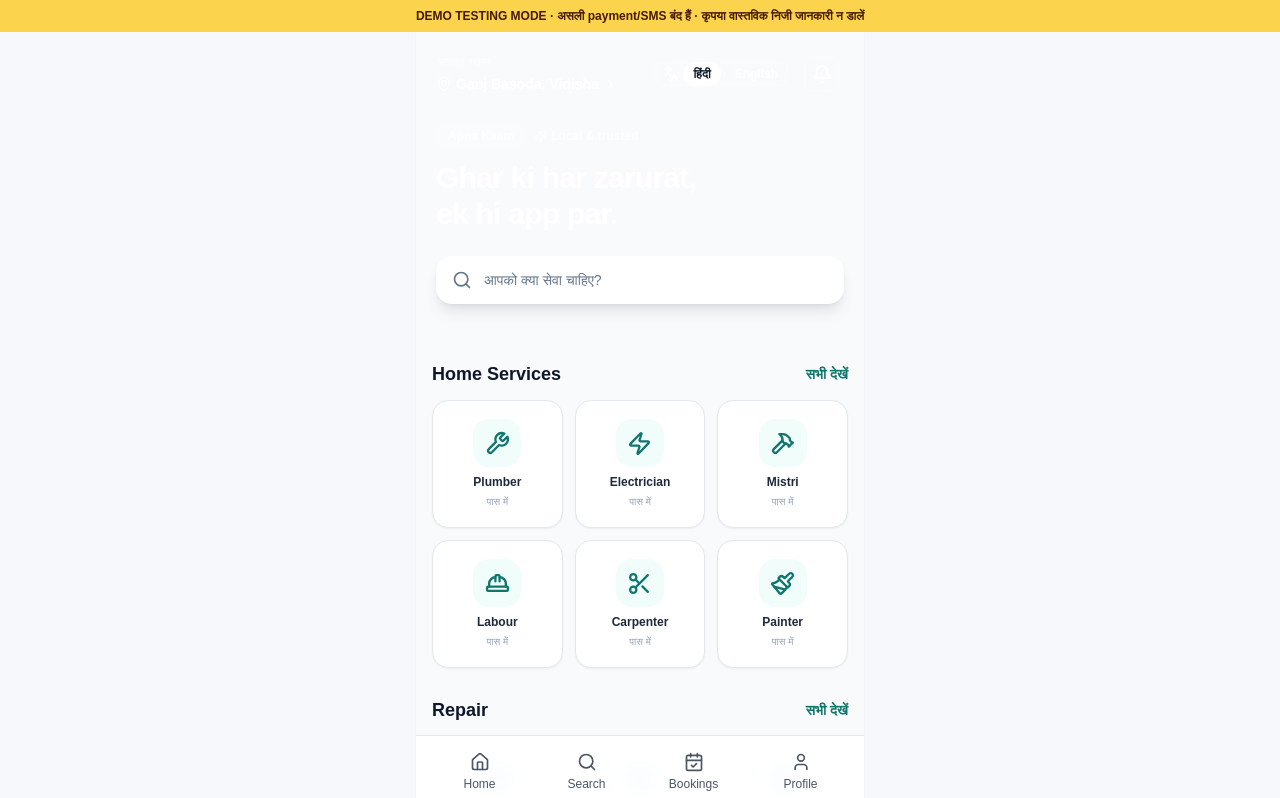
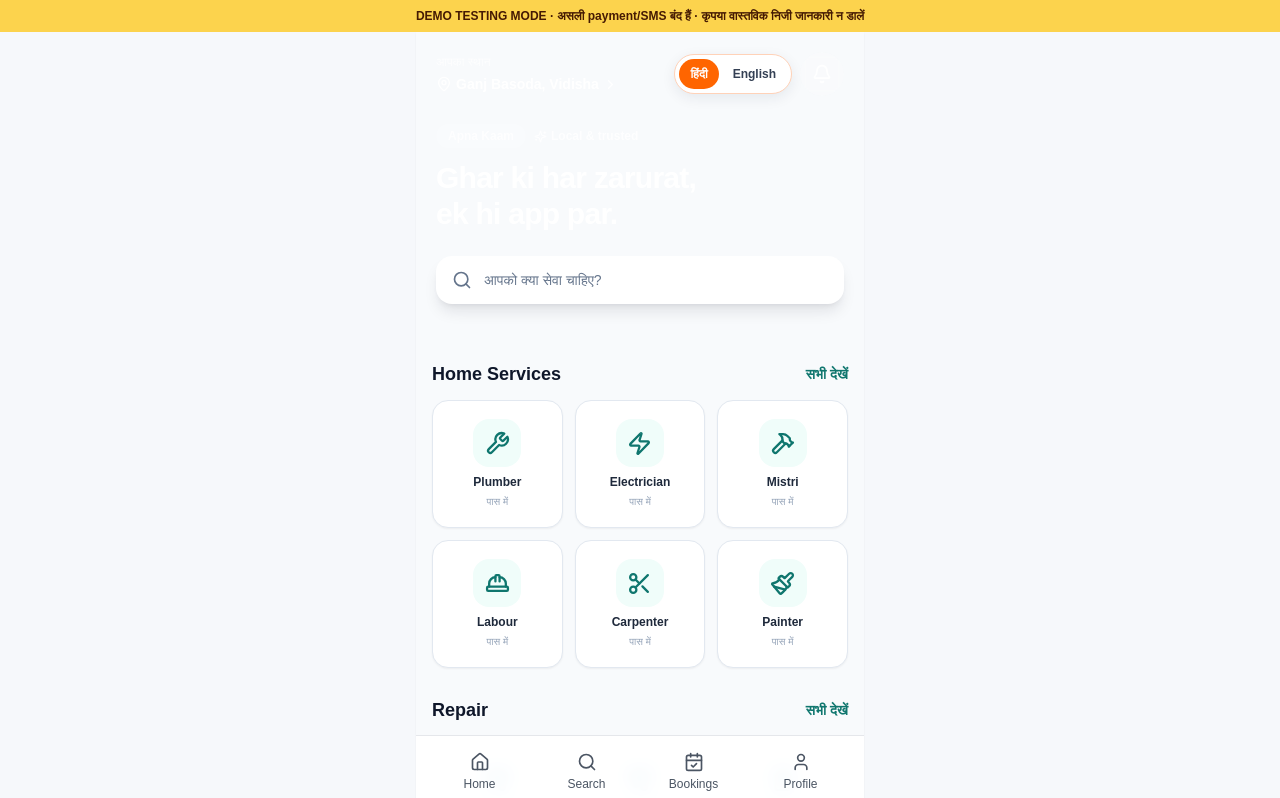
Before and after one commit to kushwahravi2021-dotcom/Apna-Kaam, a Next.js app: page / in a window 1280 px wide. Shown: the top 798 px of the page. Built offline with nearby package versions, Linux system fonts and the light colour scheme.

Commit message:
Style bilingual language toggle to match mockup

```diff
--- a/components/LanguageToggle.tsx
+++ b/components/LanguageToggle.tsx
@@ -1,11 +1,6 @@
 "use client";
-import { Languages } from "lucide-react";
 import { useLanguage } from "@/components/LanguageProvider";
-export default function LanguageToggle(){
- const {language,setLanguage,t}=useLanguage();
- return <div className="flex items-center gap-1 rounded-full bg-white/15 p-1 backdrop-blur-sm" aria-label={t.language}>
-  <Languages size={16} className="ml-2 text-white/80"/>
-  <button type="button" onClick={()=>setLanguage("hi")} className={`rounded-full px-2.5 py-1 text-xs font-bold ${language==="hi"?"bg-white text-slate-900":"text-white/85"}`} aria-pressed={language==="hi"}>{t.hindi}</button>
-  <button type="button" onClick={()=>setLanguage("en")} className={`rounded-full px-2.5 py-1 text-xs font-bold ${language==="en"?"bg-white text-slate-900":"text-white/85"}`} aria-pressed={language==="en"}>{t.english}</button>
- </div>;
+export default function LanguageToggle() {
+ const {language,setLanguage}=useLanguage();
+ return <div className="ak-lang" aria-label="Language"><button type="button" className={language==="hi"?"active":""} onClick={()=>setLanguage("hi")} aria-pressed={language==="hi"}>हिंदी</button><button type="button" className={language==="en"?"active":""} onClick={()=>setLanguage("en")} aria-pressed={language==="en"}>English</button></div>;
 }
```
